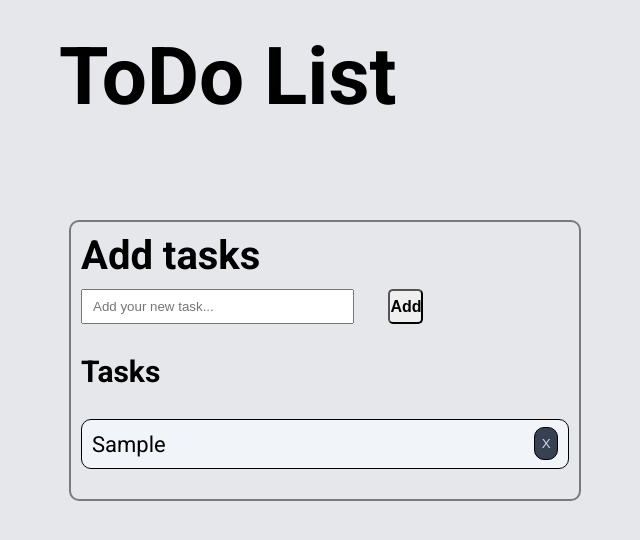
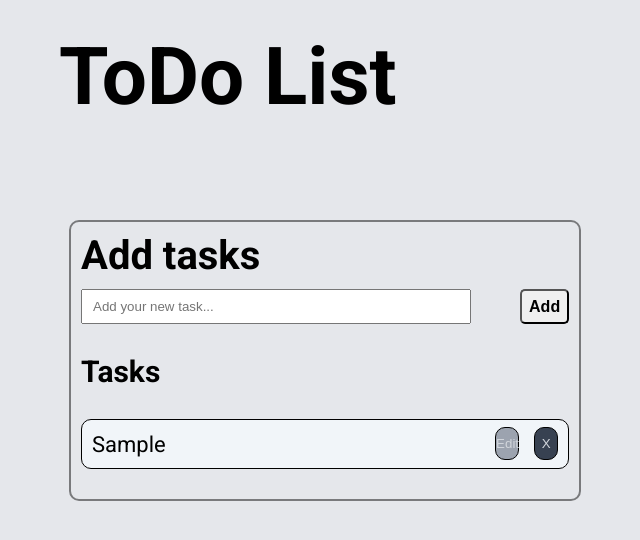
Before and after one commit to MarioMilosevic/To-do-list, a website built with Vite: page index.html in a window 1280 px wide. Both pictures are taken after typing "Sample" into the empty fields and a click on the button "Add". Shown: the whole page, without its empty margins (31-671 px from the left). Built offline with nearby package versions, Linux system fonts and the light colour scheme.

Commit message:
Add edit button into tasks

```diff
--- a/helpers.js
+++ b/helpers.js
@@ -3,20 +3,23 @@
 export const createDiv = (obj, parent, arr) => {
   const taskDiv = document.createElement("div");
   taskDiv.textContent = obj.text;
-  const taskBtn = document.createElement("button");
   taskDiv.classList.add("taskDiv");
-  taskBtn.classList.add("taskBtn");
-  taskBtn.textContent = 'X';
-  taskDiv.appendChild(taskBtn);
+  const taskRemoveBtn = document.createElement("button");
+  taskRemoveBtn.classList.add("taskRemoveBtn");
+  taskRemoveBtn.textContent = "X";
+  const taskEditBtn = document.createElement("button");
+  taskEditBtn.classList.add("taskEditBtn");
+  taskEditBtn.textContent = "Edit";
+  taskDiv.appendChild(taskRemoveBtn);
+  taskDiv.appendChild(taskEditBtn);
   parent.appendChild(taskDiv);
 
-  btnEvent(taskBtn, obj, taskDiv, arr);
+  btnEvent(taskRemoveBtn, obj, taskDiv, arr);
 };
 
 const btnEvent = (btn, el, div, arr) => {
   btn.addEventListener("click", function () {
     el.removeTask(div);
-    arr.splice(el.index, 1)
-    console.log('posle micanja',arr);
+    arr.splice(el.index, 1);
   });
 };
--- a/style.css
+++ b/style.css
@@ -60,7 +60,7 @@ body {
 }
 
 .options {
-  width: 70%;
+  width: 100%;
   display: flex;
   justify-content: space-between;
 }
@@ -94,7 +94,20 @@ body {
   font-size: 2.2rem;
 }
 
-.taskBtn {
+.taskEditBtn {
+  border: 1px solid black;
+  border-radius: 10px;
+  width: 5%;
+  height: 70%;
+  color: var(--color-accent-light);
+  position: absolute;
+  top: 14%;
+  right: 10%;
+  cursor: pointer;
+  background-color: var(--color-accent-shade1);
+}
+
+.taskRemoveBtn {
   border: 1px solid black;
   border-radius: 10px;
   width: 5%;
```
